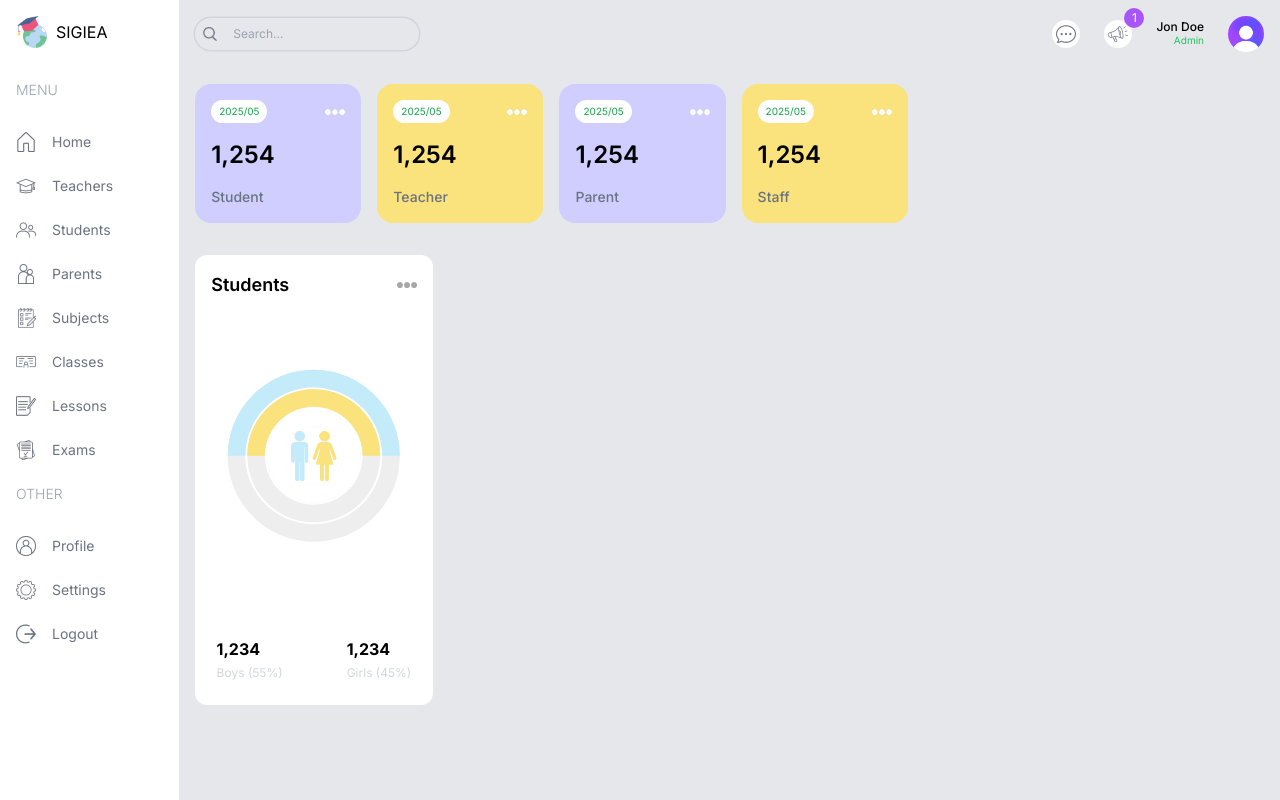
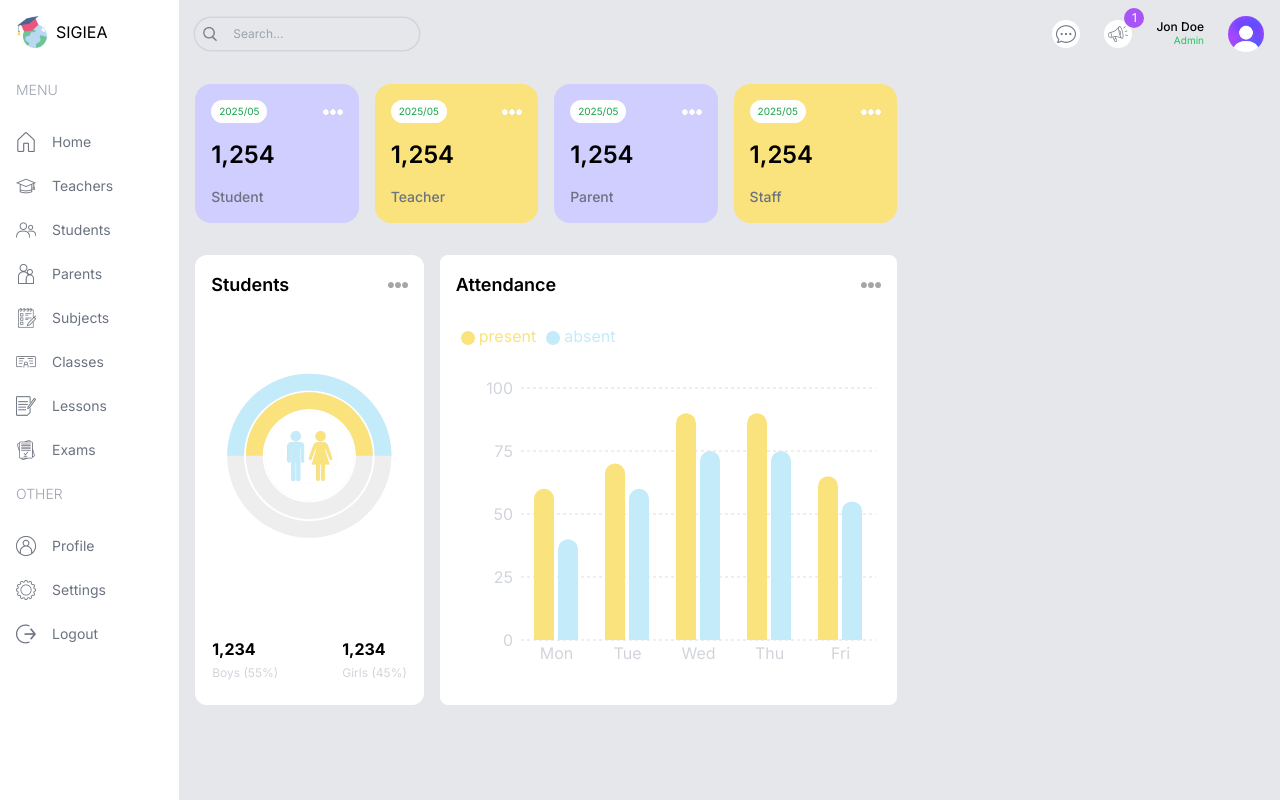
Before and after one commit to hansel-zavala/ProyectoSIGEA, a Next.js app: page /admin in a window 1280 px wide. Built offline with nearby package versions, Linux system fonts and the light colour scheme.

Commit message:
Creacion del "AttendanceChart"
Se implemento el componente de AttendanceChart el cual nos
permitira ver la cantidad de personas atendidas por dia.

```diff
--- a/src/app/(dashboard)/admin/page.tsx
+++ b/src/app/(dashboard)/admin/page.tsx
@@ -1,3 +1,4 @@
+import AttendanceChart from "@/components/AttendanceChard";
 import CountChart from "@/components/CountChart";
 import UserCard from "@/components/UserCard";
 
@@ -19,9 +20,18 @@
                     <div className="w-full lg:w-1/3 h-[450px]">
                         <CountChart />
                     </div>
+                    {/* ATTENDANCE CHART */}
+                    <div className="w-full lg:w-2/3 h-[450px]">
+                        <AttendanceChart />
+                    </div>
+                </div>
+                {/* BOTTOM CHART */}
+                <div className="w-full h-[500px]">
                 </div>
             </div>
             {/* RIGHT */}
+            <div className="w-full lg:w-1/3 flex flex-col gap-8">
+            </div>
         </div>
     );
 };
--- /dev/null
+++ b/src/components/AttendanceChard.tsx
@@ -0,0 +1,86 @@
+"use client";
+import Image from "next/image";
+import {
+    BarChart,
+    Bar,
+    Rectangle,
+    XAxis,
+    YAxis,
+    CartesianGrid,
+    Tooltip,
+    Legend,
+    ResponsiveContainer,
+} from "recharts";
+
+const data = [
+    {
+        name: "Mon",
+        present: 60,
+        absent: 40,
+    },
+    {
+        name: "Tue",
+        present: 70,
+        absent: 60,
+    },
+    {
+        name: "Wed",
+        present: 90,
+        absent: 75,
+    },
+    {
+        name: "Thu",
+        present: 90,
+        absent: 75,
+    },
+    {
+        name: "Fri",
+        present: 65,
+        absent: 55,
+    },
+];
+
+const AttendanceChart = () => {
+    return (
+        <div className="bg-white rounded-lg p-4 h-full">
+            <div className="flex justify-between items-center">
+                <h1 className="text-lg font-semibold">Attendance</h1>
+                <Image src="/moreDark.png" alt="" width={20} height={20} />
+            </div>
+            <ResponsiveContainer width="100%" height="90%">
+                <BarChart width={500} height={300} data={data} barSize={20}>
+                    <CartesianGrid strokeDasharray="3 3" vertical={false} stroke="#ddd" />
+                    <XAxis
+                        dataKey="name"
+                        axisLine={false}
+                        tick={{ fill: "#d1d5db" }}
+                        tickLine={false}
+                    />
+                    <YAxis axisLine={false} tick={{ fill: "#d1d5db" }} tickLine={false} />
+                    <Tooltip
+                        contentStyle={{ borderRadius: "10px", borderColor: "lightgray" }}
+                    />
+                    <Legend
+                        align="left"
+                        verticalAlign="top"
+                        wrapperStyle={{ paddingTop: "20px", paddingBottom: "40px" }}
+                    />
+                    <Bar
+                        dataKey="present"
+                        fill="#FAE27C"
+                        legendType="circle"
+                        radius={[10, 10, 0, 0]}
+                    />
+                    <Bar
+                        dataKey="absent"
+                        fill="#C3EBFA"
+                        legendType="circle"
+                        radius={[10, 10, 0, 0]}
+                    />
+                </BarChart>
+            </ResponsiveContainer>
+        </div>
+    );
+};
+
+export default AttendanceChart;
```
